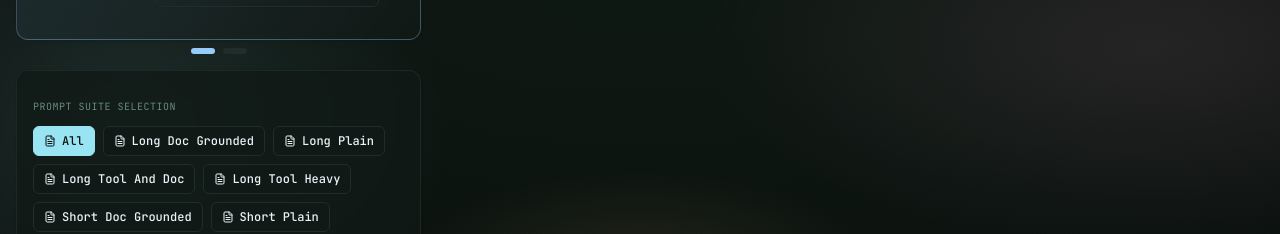
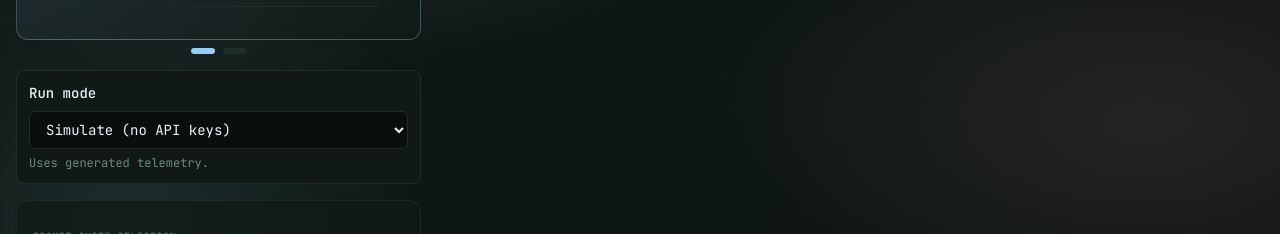
Before and after one commit to cholmess/breakpoint, a Next.js app: page / in a window 1280 px wide. Shown: the part 447-681 px from the top of the page. Built offline with nearby package versions, Linux system fonts and the light colour scheme; no server answers.

Commit message:
Add UI control and verification for C1 (real mode)
- Add run mode selector in dashboard UI (simulate/real)
- Pass mode parameter in API request body
- Fix TypeScript error: isRunning in non-running branch
- Add test script for mode verification
- Add documentation for manual verification

```diff
--- a/app/page.tsx
+++ b/app/page.tsx
@@ -42,6 +42,7 @@ export default function Dashboard() {
   const [configA, setConfigA] = useState<Config>(defaultConfigA);
   const [configB, setConfigB] = useState<Config>(defaultConfigB);
   const [selectedPrompt, setSelectedPrompt] = useState("all");
+  const [runMode, setRunMode] = useState<"simulate" | "real">("simulate");
   const [status, setStatus] = useState<"idle" | "running" | "success" | "failure">("idle");
 
   // Data from API
@@ -110,6 +111,7 @@ export default function Dashboard() {
           configB,
           promptFamily: selectedPrompt,
           seed: 42,
+          mode: runMode,
         }),
       });
 
@@ -173,6 +175,22 @@ export default function Dashboard() {
               onConfigAChange={setConfigA}
               onConfigBChange={setConfigB}
             />
+            {/* Run mode: simulate (default) or real API calls */}
+            <div className="rounded-lg border bg-card p-3">
+              <label className="text-sm font-medium mb-2 block">Run mode</label>
+              <select
+                value={runMode}
+                onChange={(e) => setRunMode(e.target.value as "simulate" | "real")}
+                className="w-full rounded-md border bg-background px-3 py-2 text-sm"
+                disabled={status === "running"}
+              >
+                <option value="simulate">Simulate (no API keys)</option>
+                <option value="real">Real (call LLM APIs)</option>
+              </select>
+              <p className="text-xs text-muted-foreground mt-1.5">
+                {runMode === "simulate" ? "Uses generated telemetry." : "Requires API keys in .env."}
+              </p>
+            </div>
             <PromptSelector
               selected={selectedPrompt}
               onSelect={setSelectedPrompt}
@@ -234,7 +252,7 @@ export default function Dashboard() {
                   comparisons={comparisonsData?.comparisons || []}
                   selectedConfigA={configA.id}
                   selectedConfigB={configB.id}
-                  isRunning={status === "running"}
+                  isRunning={false}
                 />
                 {analysisData && (
                   <ConfidenceBand analysisData={analysisData} />
--- a/package.json
+++ b/package.json
@@ -7,6 +7,7 @@
     "test": "npx tsx tests/statistics.test.ts",
     "test:statistics": "npx tsx tests/statistics.test.ts",
     "test:edge-cases": "npx tsx tests/edge-cases.test.ts",
+    "test:mode": "npx tsx tests/run-simulation-mode.test.ts",
     "probes": "tsx src/cli/run-probes.ts",
     "analyze": "tsx src/cli/run-analysis.ts",
     "dev": "next dev",
```
Also changed, not shown: 2 other files (tests, documents, lock files or other folders).
